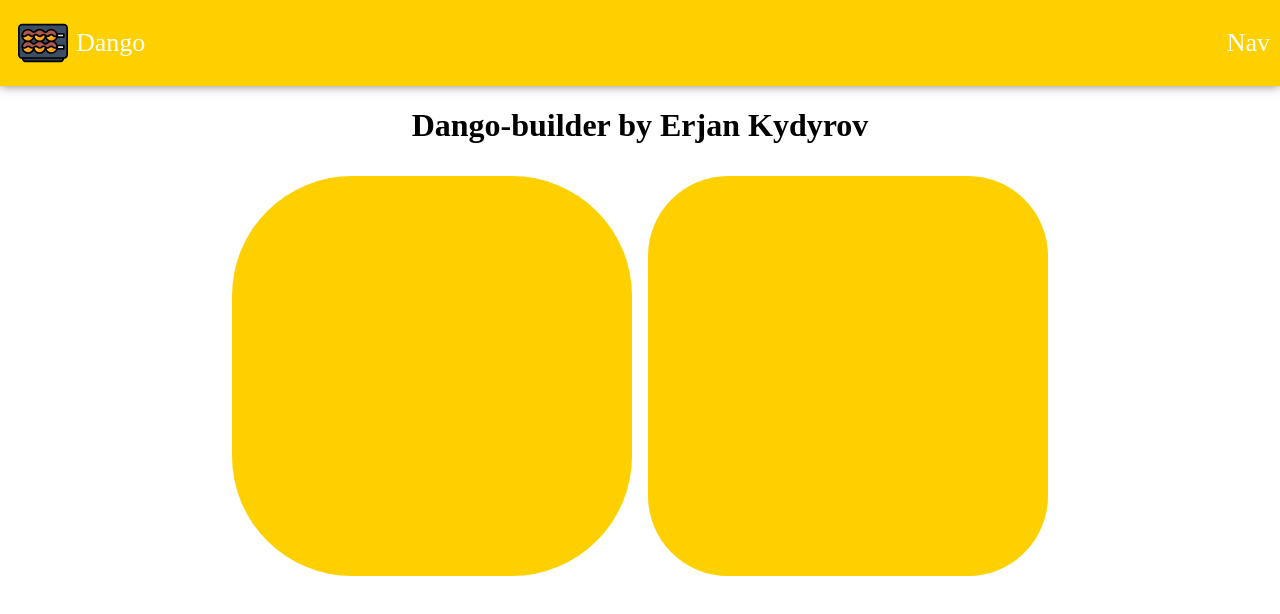
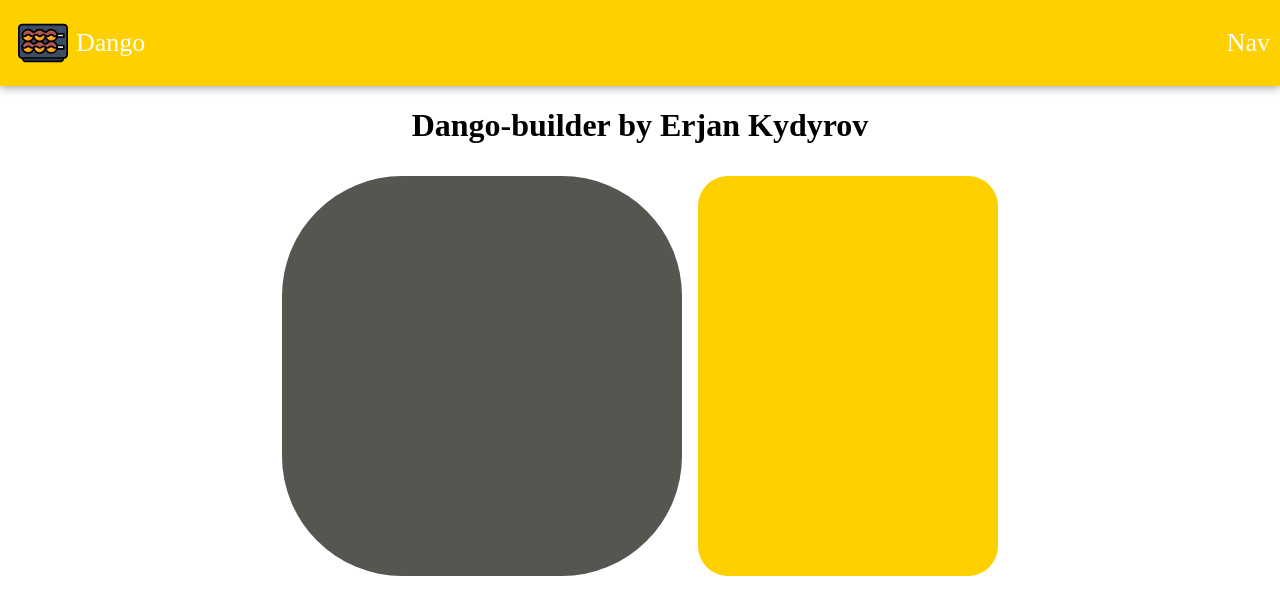
Before and after one commit to Erjankydyrov/builder, a React (Create React App) app: page / in a window 1280 px wide. Shown: the top 614 px of the page. Built offline with nearby package versions, Linux system fonts and the light colour scheme; a web font is replaced by a local one.

Commit message:
added styles

```diff
--- a/src/components/DangoBuilder/DangoControls/DangoControls.module.css
+++ b/src/components/DangoBuilder/DangoControls/DangoControls.module.css
@@ -1,9 +1,9 @@
 .DangoControls {
-    width: 400px;
+    width: 300px;
     height: 400px;
     padding: 1rem;
 
     background-color: #ffd000;
     color: white;
-    border-radius: 20%;
+    border-radius: 30px;
 }
--- a/src/components/DangoBuilder/DangoPreview/DangoPreview.module.css
+++ b/src/components/DangoBuilder/DangoPreview/DangoPreview.module.css
@@ -4,7 +4,7 @@
     margin-right: 1rem;
     margin-bottom: 1rem;
     border-radius: 30%;
-    background-color: #ffd000;
+    background-color: #575550;
 
     display: flex;
     justify-content: center;
```
